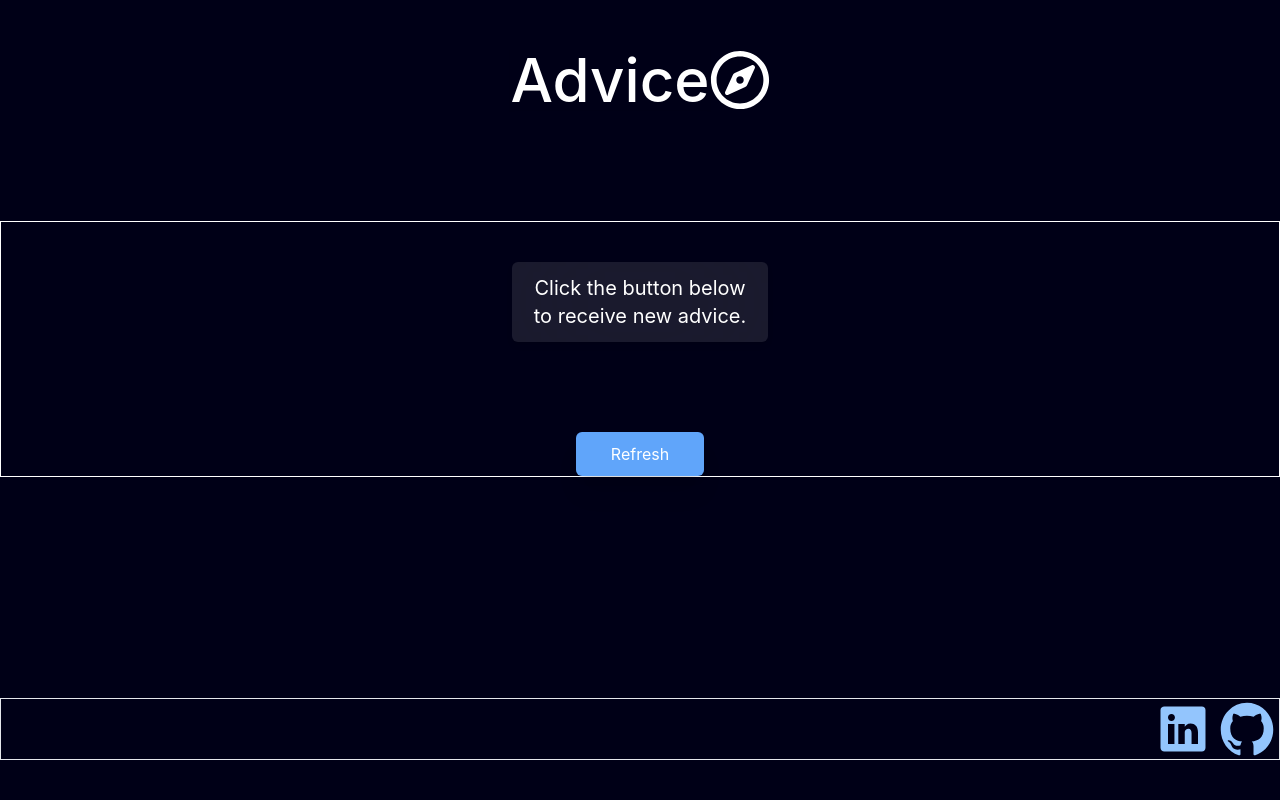
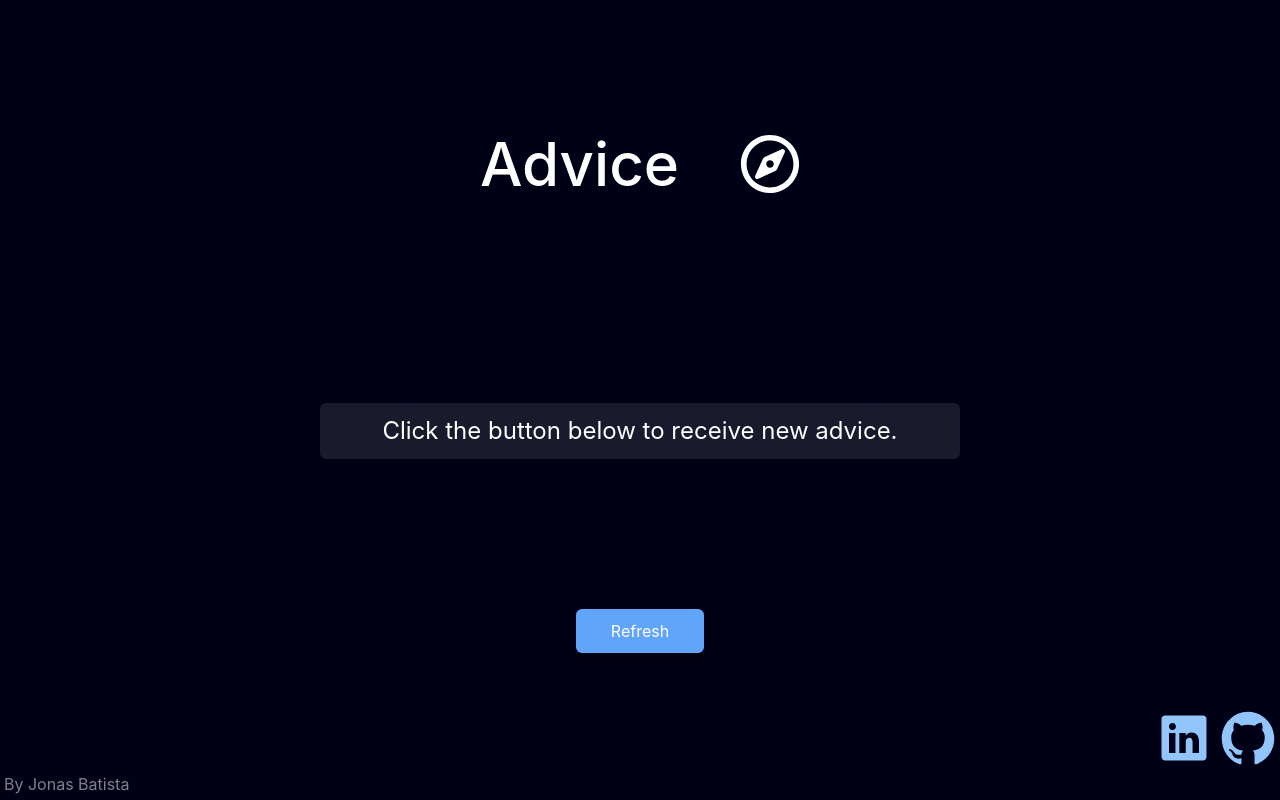
Before and after one commit to jonas-nb/AdviceApp, a React (Create React App) app: page / in a window 1280 px wide. Built offline with nearby package versions, Linux system fonts and the light colour scheme.

Commit message:
Terminado a aplicação e a mesma pronta para fazer o deploy

```diff
--- a/src/Components/Header/Header.js
+++ b/src/Components/Header/Header.js
@@ -3,9 +3,9 @@ import { FaRegCompass } from "react-icons/fa";
 
 const Header = () => {
   return (
-    <div className="flex items-center h-40 justify-center w-full">
-      <h1 className="text-white text-6xl font-medium shadow-sm">Advice</h1>
-      <FaRegCompass className="text-white text-6xl" />
+    <div className="sm:m-auto flex items-center  h-1/6 md:h-2/6 lg:h-1/6 md:w-7/12 lg:w-3/12  sm:w-32 justify-center sm:justify-between w-full text-white text-6xl sm:text-3xl md:text-8xl lg:text-6xl font-medium shadow-sm ">
+      <h1 className="pd-5">Advice</h1>
+      <FaRegCompass />
     </div>
   );
 };
--- a/src/Components/footer/Footer.js
+++ b/src/Components/footer/Footer.js
@@ -5,16 +5,23 @@ import { IoLogoLinkedin, IoLogoGithub } from "react-icons/io";
 
 const Footer = () => {
   return (
-    <div className="w-full flex items-end justify-end border mb-10">
-      <div className="w-32 flex justify-around place-content-end  text-blue-300 text-5xl ">
-        <a href="https://www.linkedin.com/in/jonas-batista-b77b24137/">
-          <IoLogoLinkedin className="text-6xl" />
-        </a>
-        <a href="https://github.com/jonas-nb">
-          <IoLogoGithub className="text-6xl" />
-        </a>
+    <>
+      <div className="w-full sm:h-10 flex items-end justify-end">
+        <div className="w-32 flex justify-around   text-blue-300  text-4xl md:text-6xl">
+          <a
+            href="https://www.linkedin.com/in/jonas-batista-b77b24137/"
+            target={"_blank"}
+            className="hover:text-blue-400"
+          >
+            <IoLogoLinkedin className="" />
+          </a>
+          <a href="https://github.com/jonas-nb" target={"_blank"}>
+            <IoLogoGithub className="hover:text-blue-400" />
+          </a>
+        </div>
       </div>
-    </div>
+      <h3 className="text-white/50 p-1">By Jonas Batista</h3>
+    </>
   );
 };
 
--- a/src/Components/main/Main.js
+++ b/src/Components/main/Main.js
@@ -9,20 +9,12 @@ const Main = () => {
   );
   const [stateLoading, setStateLoading] = useState(true);
   // this code below make rhe request api
-  /*  const loadAdvice = async () => {
-    setStateLoading(false);
-    const newAdvice = await api.json();
-    setAdvice(newAdvice.slip.advice);
-    setStateLoading(true);
-    console.log(advice);
-  }; */
 
   let loadAdvice = async () => {
     setStateLoading(false);
     const newAdvice = await api.json();
     setAdvice(newAdvice.slip.advice);
     setStateLoading(true);
-    console.log(advice);
   };
 
   // function with fetch api
@@ -33,14 +25,16 @@ const Main = () => {
     } */
 
   return (
-    <div className="border border-white flex flex-col w-full justify-between items-center h-64 mb-40">
-      <div className=" mt-10 w-64 p-3 backdrop-blur-3xl bg-white/10 rounded-md shadow-md shadow-blue-500/3">
+    <div className="flex flex-col w-full justify-around items-center h-2/6 sm:h-4/6 md:h-2/6 lg:h-3/6">
+      <div className="w-64 p-3 backdrop-blur-3xl bg-white/10 rounded-md shadow-md shadow-blue-500/3 md:w-6/12">
         {stateLoading === false ? (
           <div className="text-center text-white ">
             looking for new advice...
           </div>
         ) : (
-          <p className="text-white text-xl text-center ">{advice}</p>
+          <p className="text-white text-xl text-center sm:text-md md:text-2xl ">
+            {advice}
+          </p>
         )}
       </div>
 
--- a/src/index.js
+++ b/src/index.js
@@ -1,17 +1,15 @@
-import React from 'react';
-import ReactDOM from 'react-dom';
-import './index.css';
-import App from './App';
-import reportWebVitals from './reportWebVitals';
+import React from "react";
+import ReactDOM from "react-dom";
+import "./index.css";
+import App from "./App";
 
 ReactDOM.render(
   <React.StrictMode>
     <App />
   </React.StrictMode>,
-  document.getElementById('root')
+  document.getElementById("root")
 );
 
 // If you want to start measuring performance in your app, pass a function
 // to log results (for example: reportWebVitals(console.log))
 // or send to an analytics endpoint. Learn more: https://bit.ly/CRA-vitals
-reportWebVitals();
--- a/src/reportWebVitals.js
+++ /dev/null
@@ -1,13 +0,0 @@
-const reportWebVitals = onPerfEntry => {
-  if (onPerfEntry && onPerfEntry instanceof Function) {
-    import('web-vitals').then(({ getCLS, getFID, getFCP, getLCP, getTTFB }) => {
-      getCLS(onPerfEntry);
-      getFID(onPerfEntry);
-      getFCP(onPerfEntry);
-      getLCP(onPerfEntry);
-      getTTFB(onPerfEntry);
-    });
-  }
-};
-
-export default reportWebVitals;
```
Also changed, not shown: src/setupTests.js (deleted, +0 -5 lines), src/logo.svg (deleted), 1 other file (tests, documents, lock files or other folders).
